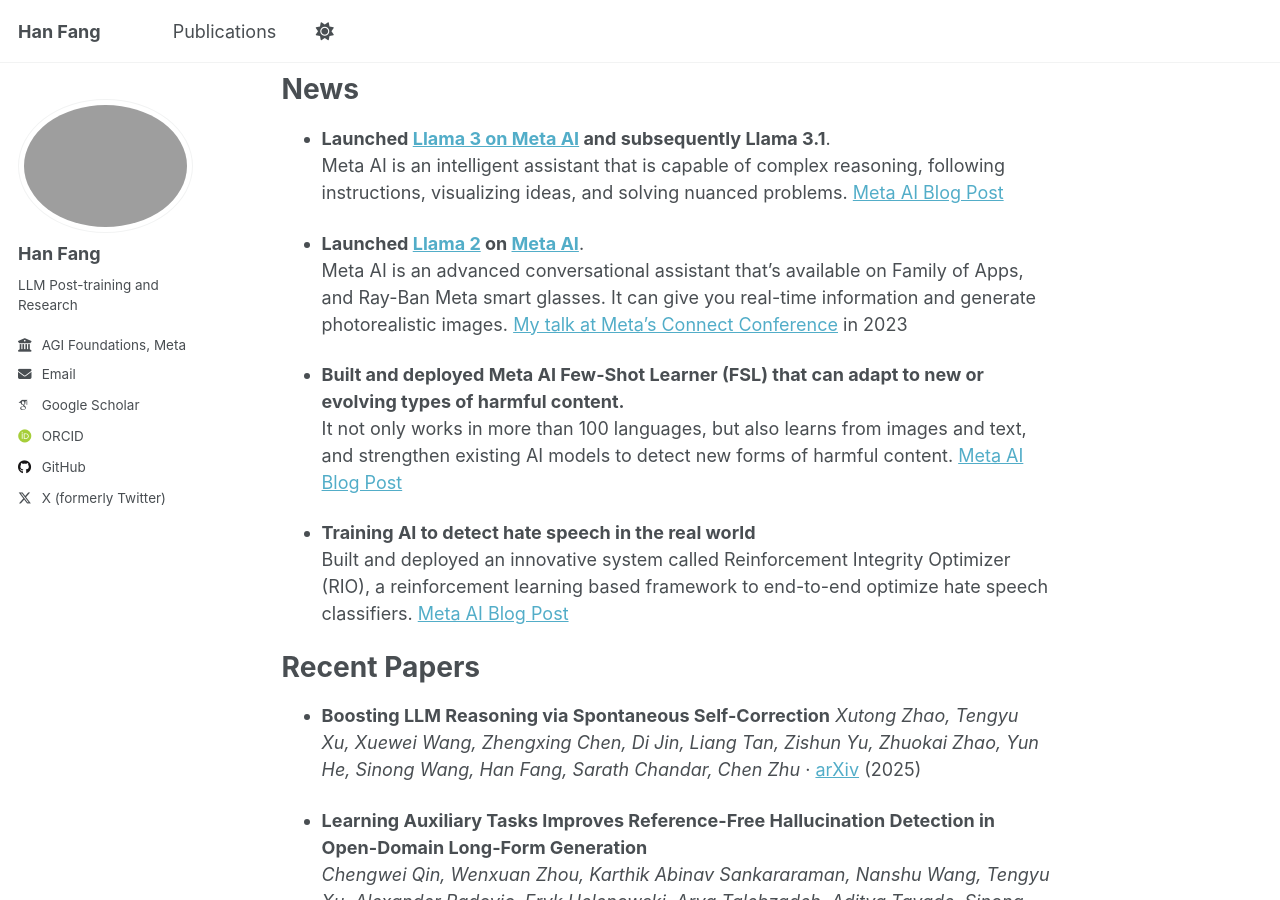
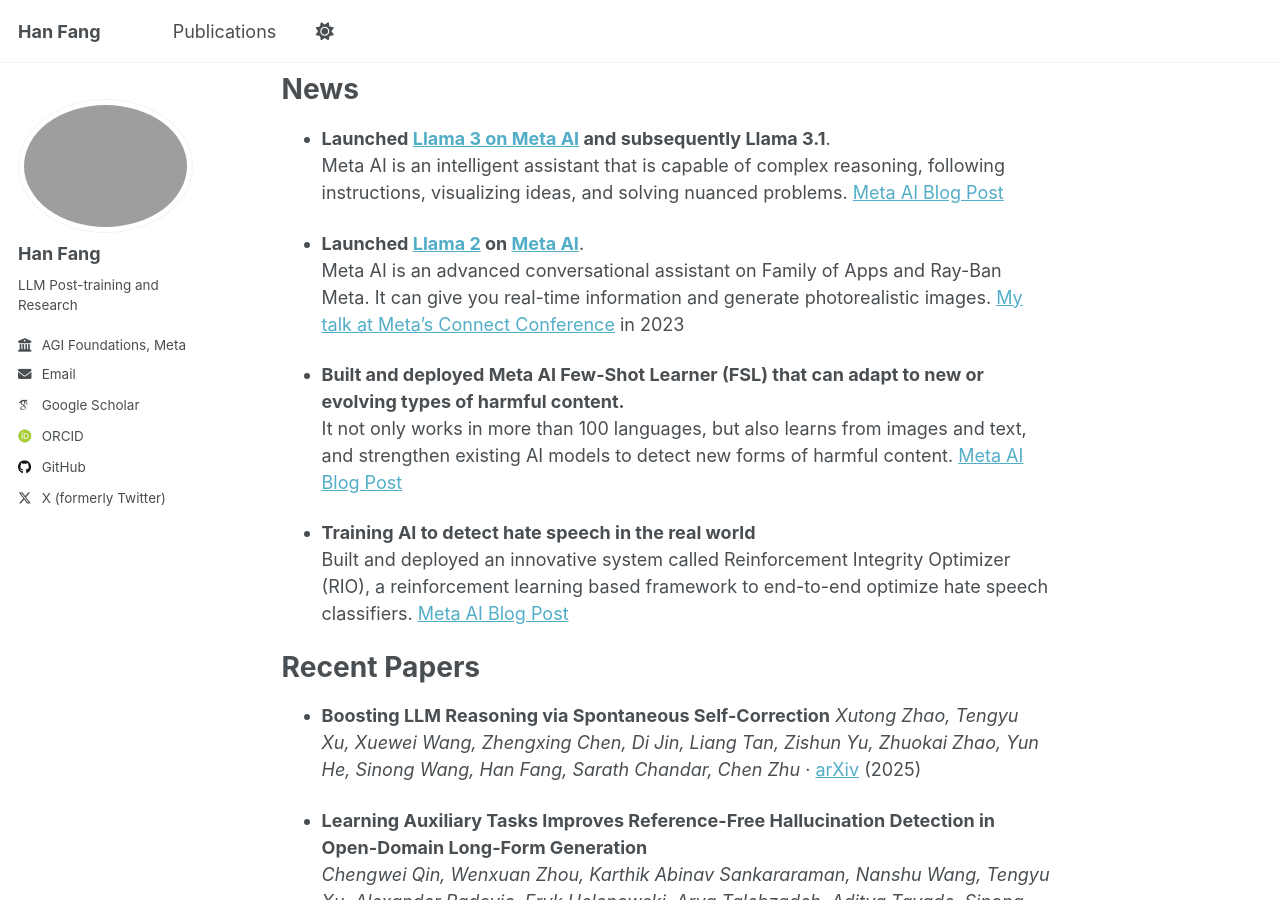
Before and after one commit to hanfang/hanfang.github.io, a Jekyll site: the page built from _pages/about.md, in a window 1280 px wide and 900 px high, scrolled down 354 px. Built offline with Jekyll 4.4.1, drawn with Linux system fonts in a browser that asks for light colours; some web fonts are replaced; a script that is not in the unit is left out.

Commit message:
Update about.md

```diff
--- a/_pages/about.md
+++ b/_pages/about.md
@@ -21,7 +21,7 @@
   Meta AI is an intelligent assistant that is capable of complex reasoning, following instructions, visualizing ideas, and solving nuanced problems. [Meta AI Blog Post](https://ai.meta.com/blog/meta-llama-3-1/)
 
 * **Launched [Llama 2](https://about.fb.com/news/2023/09/introducing-ai-powered-assistants-characters-and-creative-tools/) on [Meta AI](https://www.meta.ai/)**.
-  Meta AI is an advanced conversational assistant that’s available on Family of Apps, and Ray-Ban Meta smart glasses. It can give you real-time information and generate photorealistic images. [My talk at Meta's Connect Conference](https://developers.facebook.com/videos/2023/building-metas-next-generation-ai-product-experiences-with-llama/) in 2023
+  Meta AI is an advanced conversational assistant on Family of Apps and Ray-Ban Meta. It can give you real-time information and generate photorealistic images. [My talk at Meta's Connect Conference](https://developers.facebook.com/videos/2023/building-metas-next-generation-ai-product-experiences-with-llama/) in 2023
 
 * **Built and deployed Meta AI Few-Shot Learner (FSL) that can adapt to new or evolving types of harmful content.**
   It not only works in more than 100 languages, but also learns from images and text, and strengthen existing AI models to detect new forms of harmful content. [Meta AI Blog Post](https://ai.meta.com/blog/harmful-content-can-evolve-quickly-our-new-ai-system-adapts-to-tackle-it/)
```
